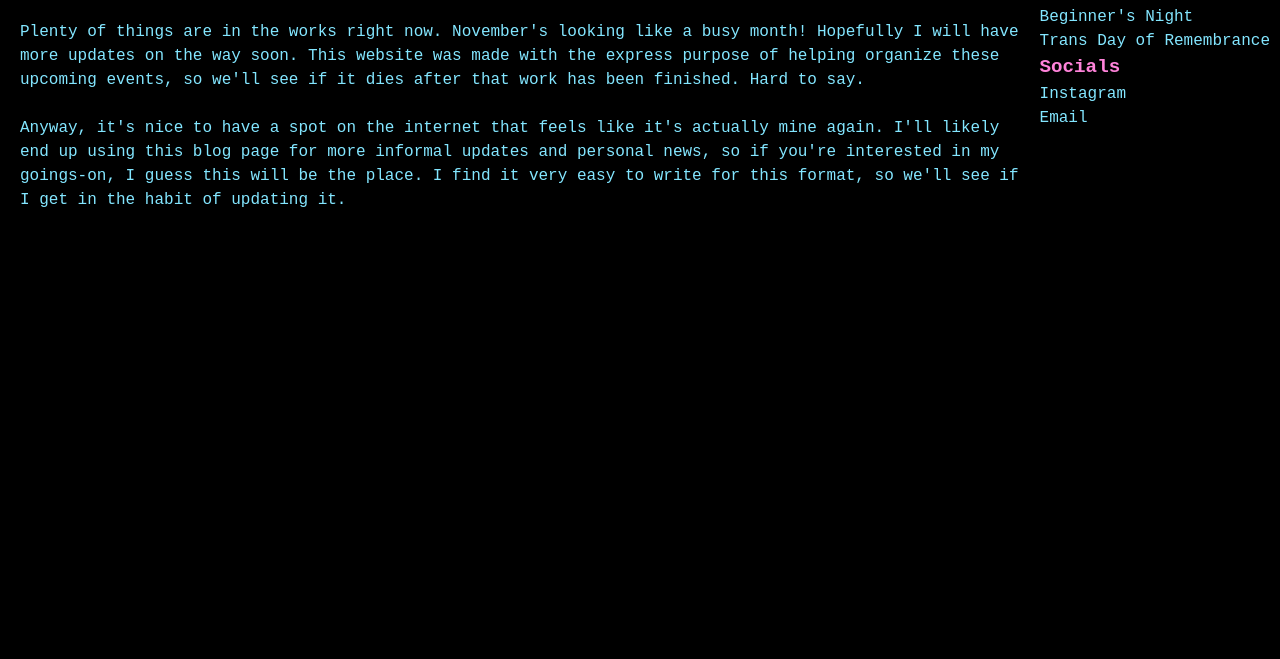
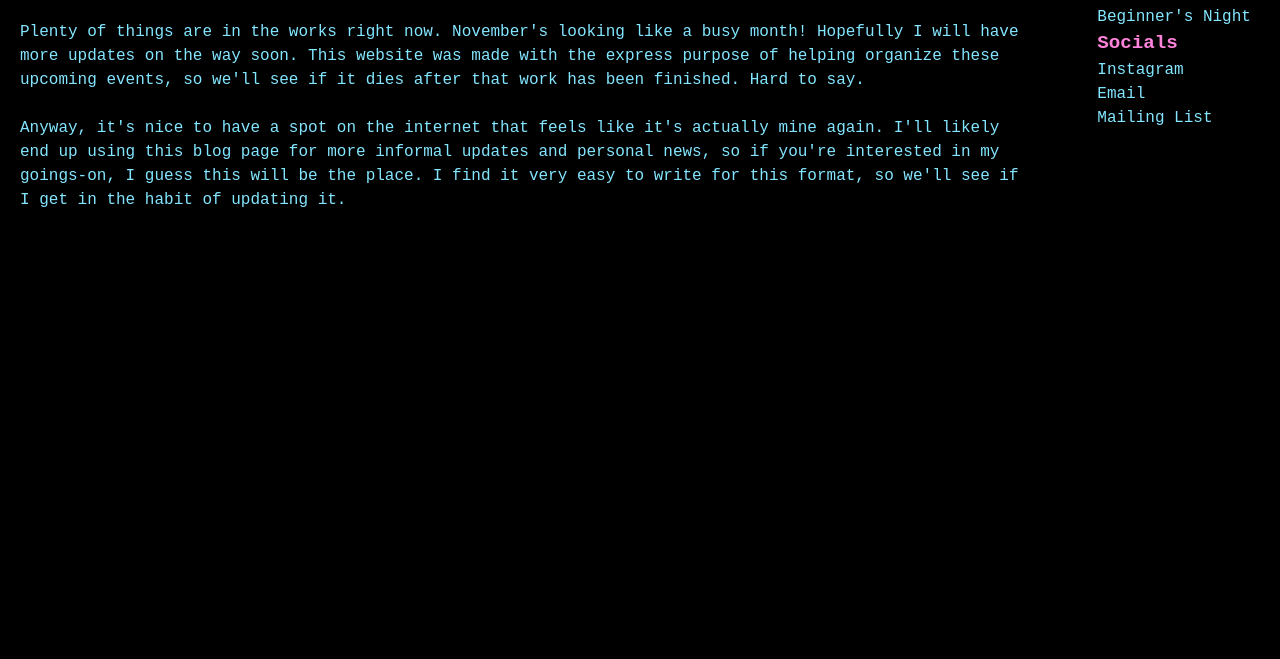
Before and after one commit to ItsSarahBaby/TH-Website, a plain HTML site: page blog.html in a window 1280 px wide. Shown: the part 141-800 px from the top of the page. Drawn offline with Linux system fonts and the light colour scheme.

Commit message:
Update blog.html

```diff
--- a/blog.html
+++ b/blog.html
@@ -16,10 +16,10 @@
   <h2><a href="blog.html">Blog</a></h2>
   <h2>Upcoming Events</h2>
   <p><a href="beginner-night.html">Beginner's Night</a></p>
-  <p><a href="tdor.html">Trans Day of Remembrance</a></p>
   <h2>Socials</h2>
   <p><a href="https://www.instagram.com/transhands.victoria/">Instagram</a></p>
   <p><a href="mailto:transhands@proton.me">Email</a></p>
+    <p><a href="https://www.surveymonkey.com/r/NR93VCZ">Mailing List</a></p>
 </div>
 <div id="main" class="main">
   <h2>October 26, 2026</h2>
```
